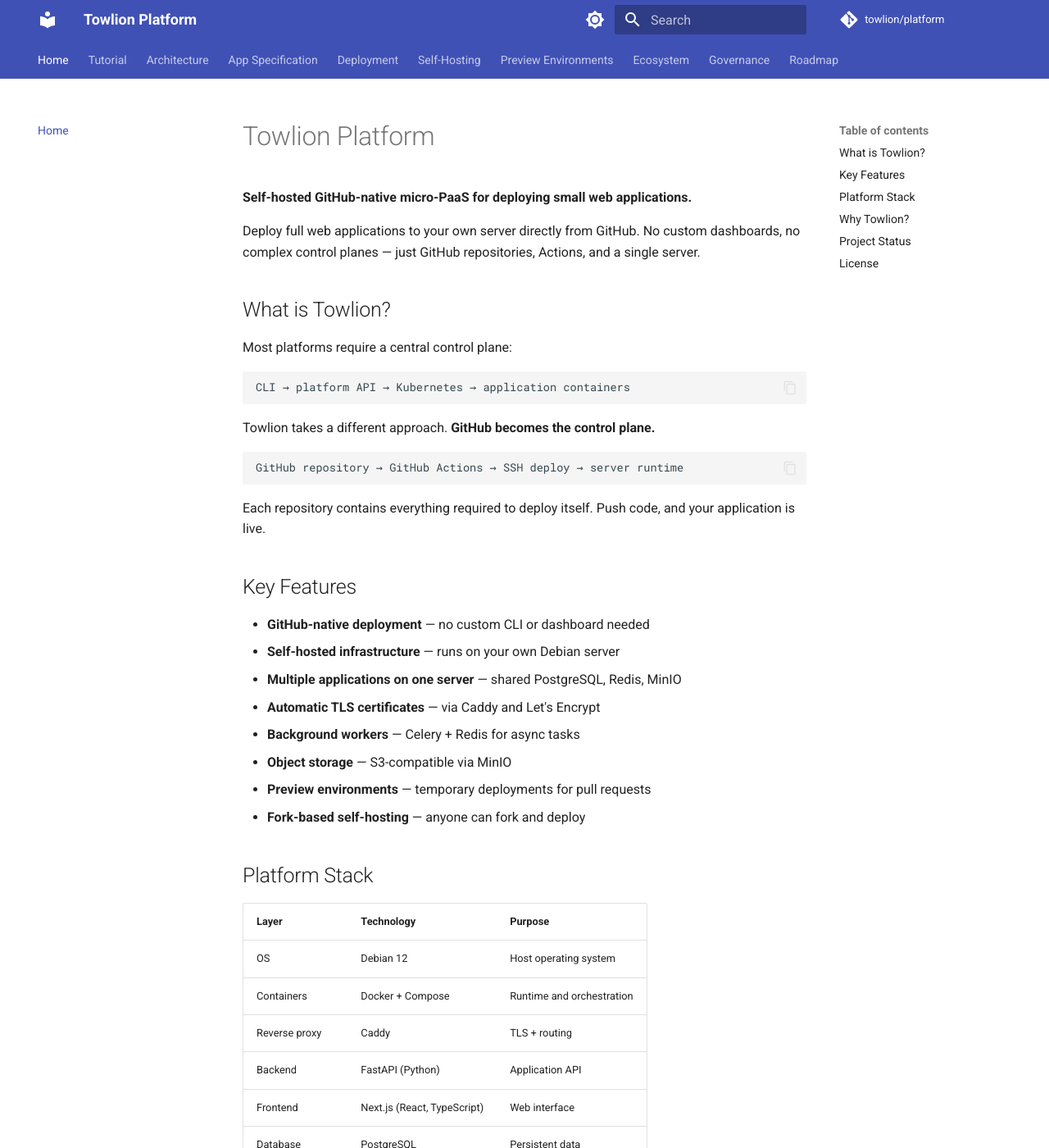
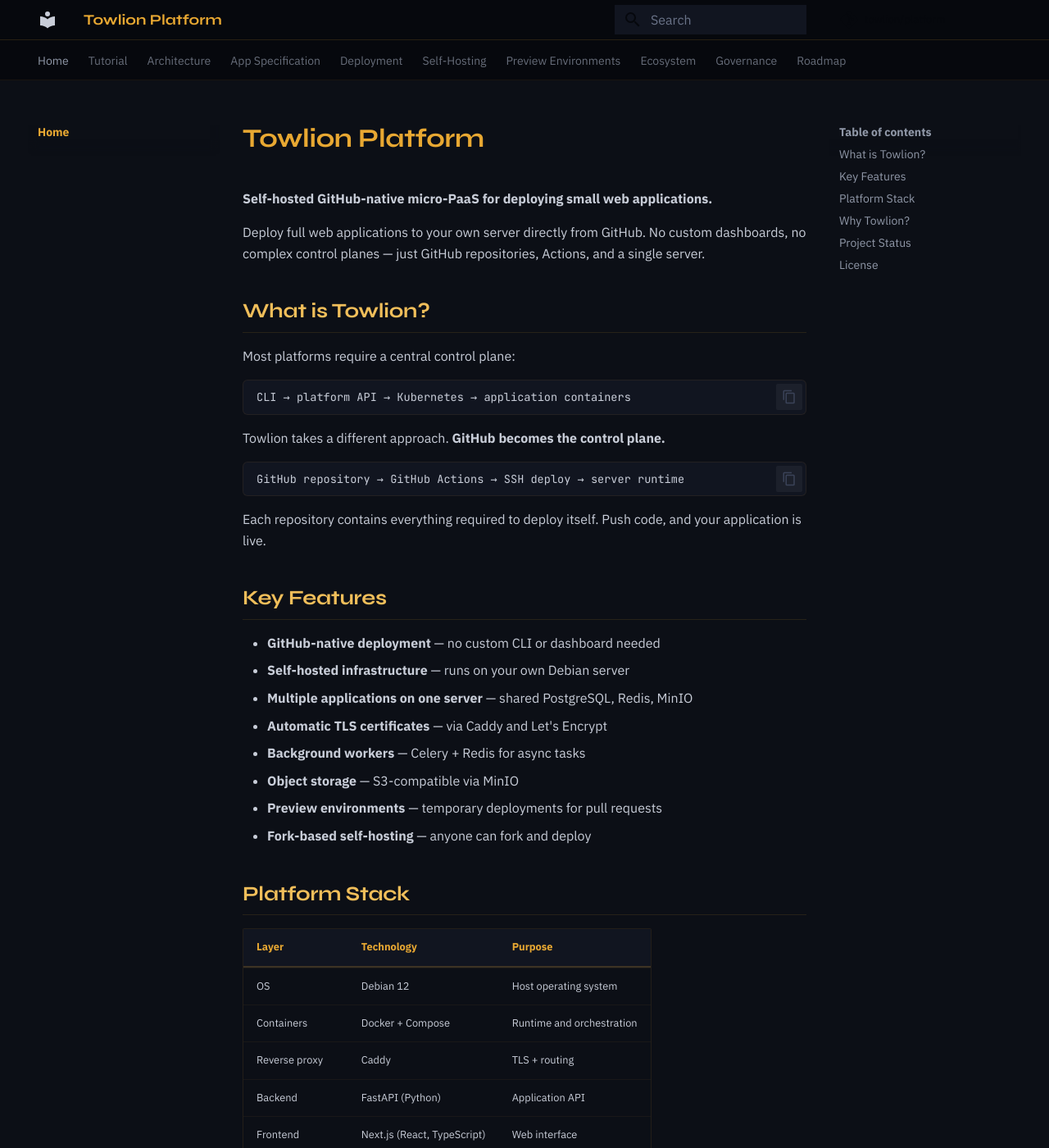
Before and after one commit to towlion/platform, an MkDocs documentation site: the page built from docs/index.md, in a window 1280 px wide and 1400 px high. Shown: the whole window at 82% size. Built offline with MkDocs 1.6.1 and Material for MkDocs 9.7.7, drawn with Linux system fonts in a browser that asks for light colours; comment, search, counter and statistics services are not loaded.

Commit message:
feat: apply mission-control theme to docs site
Configure slate scheme with custom palette, IBM Plex Sans / JetBrains
Mono fonts, Syne for headings via template override, and wire up the
custom stylesheet.

Co-Authored-By: Claude Opus 4.6 (1M context) <noreply@anthropic.com>

```diff
--- a/mkdocs.yml
+++ b/mkdocs.yml
@@ -6,6 +6,7 @@ repo_name: towlion/platform
 
 theme:
   name: material
+  custom_dir: overrides
   features:
     - navigation.tabs
     - navigation.sections
@@ -15,18 +16,15 @@ theme:
     - content.tabs.link
     - content.code.copy
   palette:
-    - scheme: default
-      primary: indigo
-      accent: indigo
-      toggle:
-        icon: material/brightness-7
-        name: Switch to dark mode
-    - scheme: slate
-      primary: indigo
-      accent: indigo
-      toggle:
-        icon: material/brightness-4
-        name: Switch to light mode
+    scheme: slate
+    primary: custom
+    accent: custom
+  font:
+    text: IBM Plex Sans
+    code: JetBrains Mono
+
+extra_css:
+  - stylesheets/custom.css
 
 nav:
   - Home: index.md
--- /dev/null
+++ b/overrides/main.html
@@ -0,0 +1,18 @@
+{% extends "base.html" %}
+
+{% block extrahead %}
+  <link rel="preconnect" href="https://fonts.googleapis.com">
+  <link rel="preconnect" href="https://fonts.gstatic.com" crossorigin>
+  <link href="https://fonts.googleapis.com/css2?family=Syne:wght@400;600;700;800&display=swap" rel="stylesheet">
+  <style>
+    .md-typeset h1,
+    .md-typeset h2,
+    .md-typeset h3,
+    .md-typeset h4,
+    .md-typeset h5,
+    .md-typeset h6 {
+      font-family: "Syne", sans-serif;
+      font-weight: 700;
+    }
+  </style>
+{% endblock %}
```
